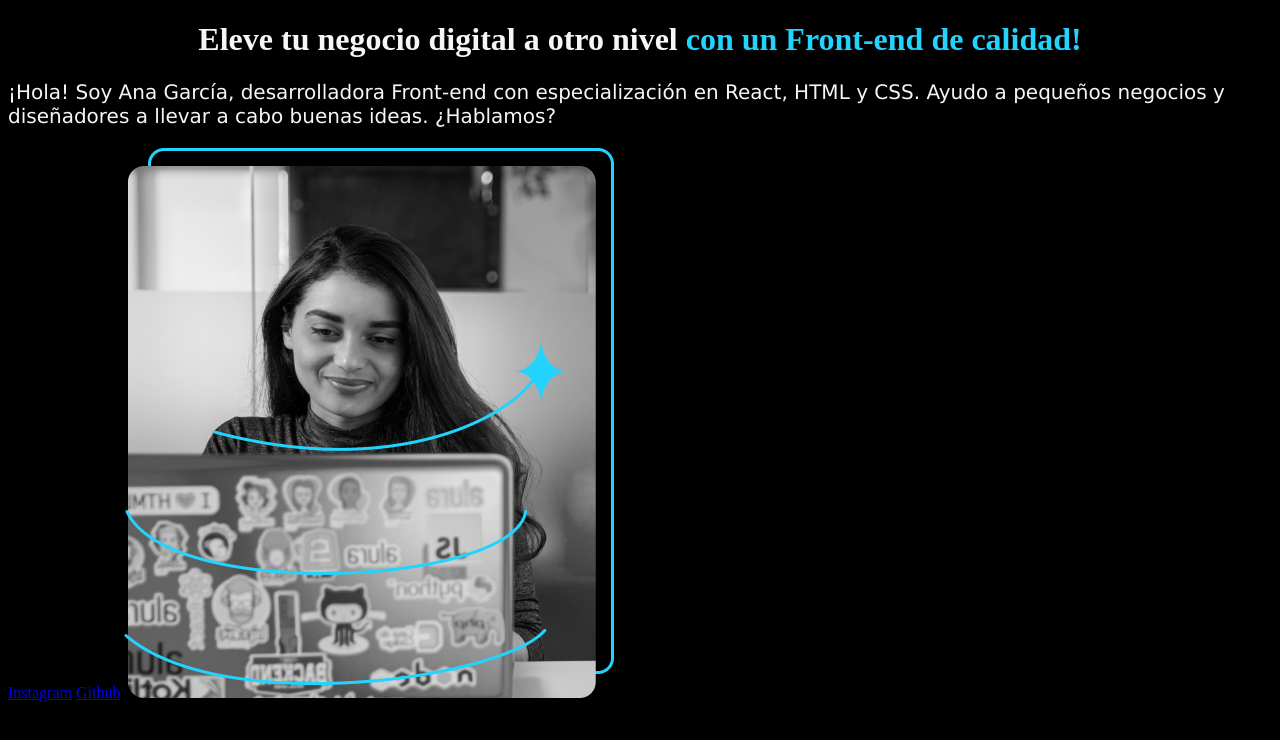
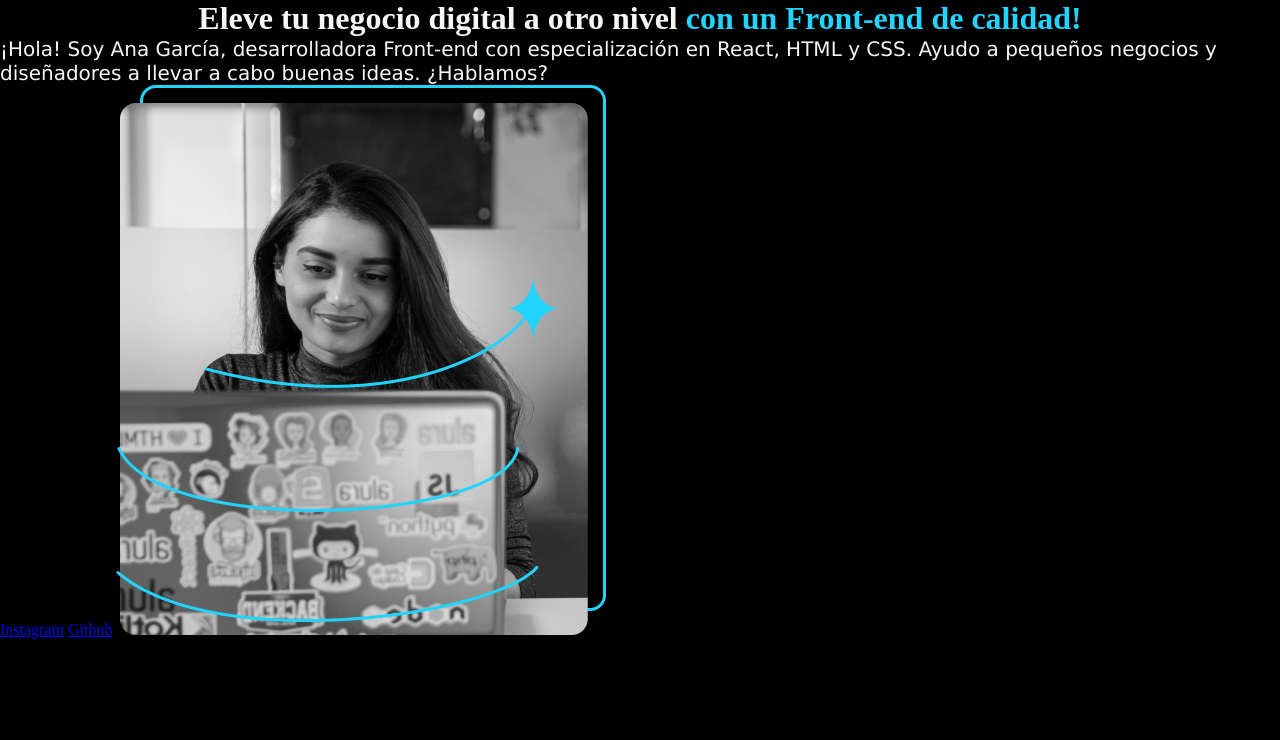
Before and after one commit to fcicerelli/html-css-desarrollo-estructura-archivos-tags__Alura, a plain HTML site: page index.html in a window 1280 px wide. Drawn offline with Linux system fonts and the light colour scheme.

Commit message:
box model

```diff
--- a/index.html
+++ b/index.html
@@ -10,7 +10,7 @@
   <header></header>
   <main>
     <h1>
-      Eleve tu negocio digital a otro nivel <strong>con un Front-end de calidad!</strong>
+      Eleve tu negocio digital a otro nivel <strong class="titulo-destaque">con un Front-end de calidad!</strong>
     </h1>
     <p>
       ¡Hola! Soy Ana García, desarrolladora Front-end con especialización en React, HTML y CSS. Ayudo a pequeños negocios y diseñadores a llevar a cabo buenas ideas. ¿Hablamos?
--- a/style.css
+++ b/style.css
@@ -1,3 +1,8 @@
+* {
+  padding: 0;
+  margin: 0;
+}
+
 body {
   background-color: #000000;
   color: #f6f6f6;
@@ -7,7 +12,7 @@ h1 {
   text-align: center;
 }
 
-strong {
+.titulo-destaque {
   color: #22d4fd;
 }
 
```
